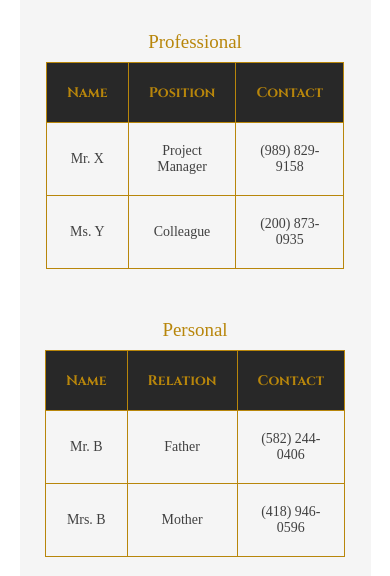
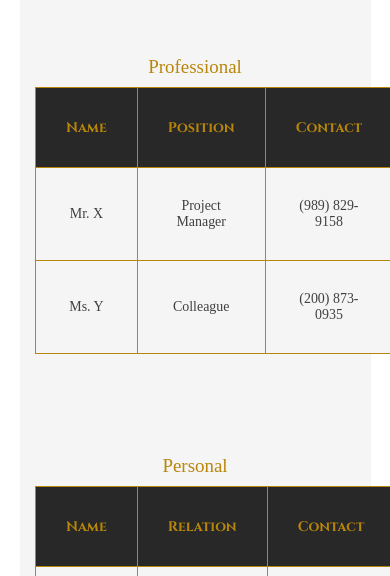
Before and after one commit to byZ407/mp-1, a plain HTML site: page references/references.html in a window 390 px wide. Shown: the part 268-844 px from the top of the page. Drawn offline with Linux system fonts and the light colour scheme; a web font is replaced by a local one.

Commit message:
adjusted spacing for referenecs page

```diff
--- a/references/references.css
+++ b/references/references.css
@@ -196,7 +196,15 @@ footer a:hover {
         font-size: calc(2px + 1.5vw);
     }
 
+    .references-section {
+        padding: 5vh 2vw;
+    }
+
+    th, td {
+        padding: 30px;
+    }
+
     table {
-        width: 70%;
+        width: 80%;
     }
 }
```
